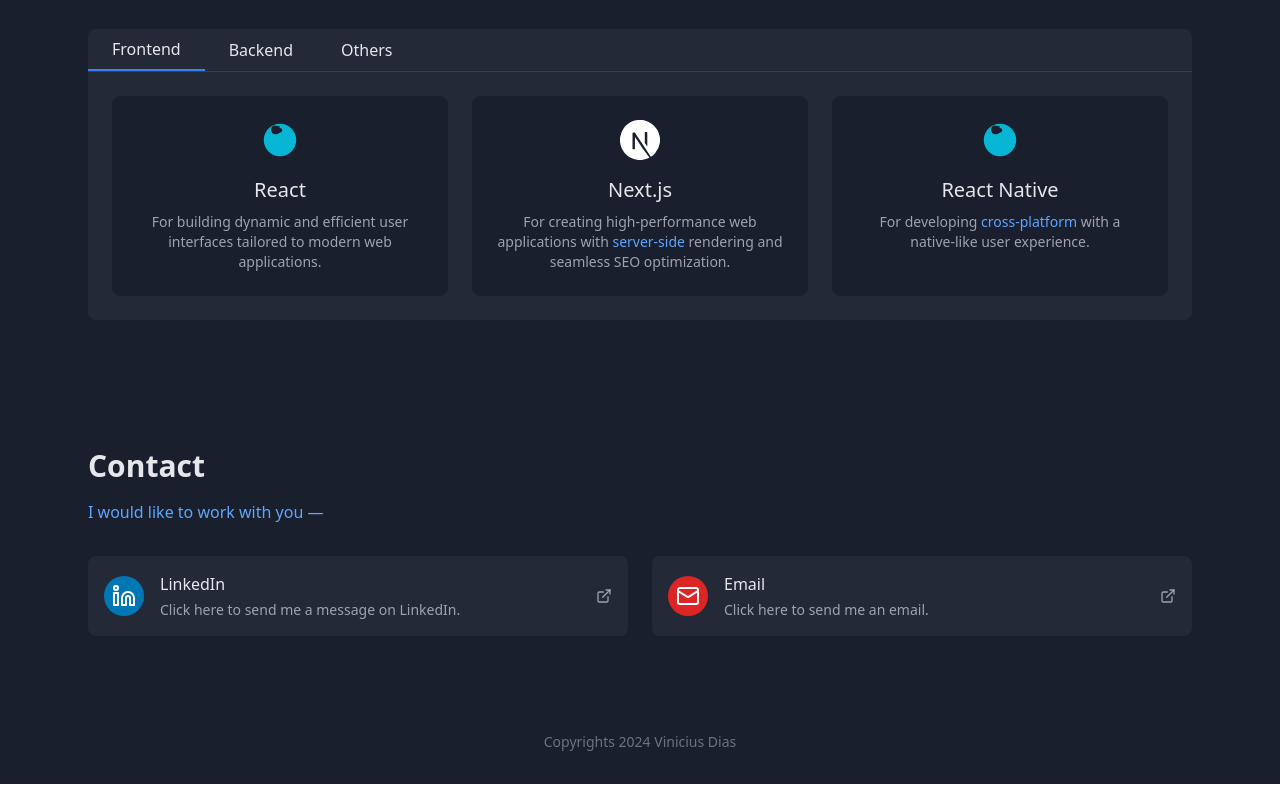
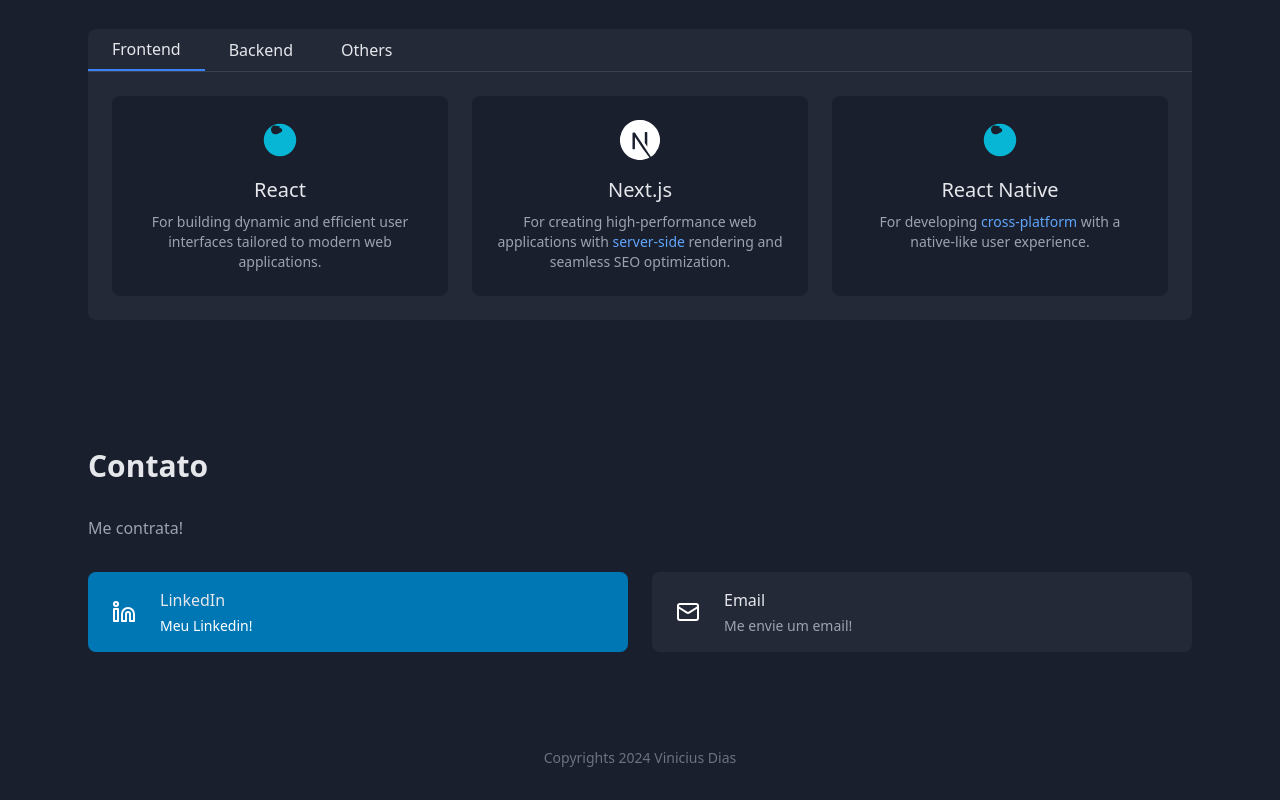
Before and after one commit to Projeto-IGNIS/ignis-site, a React (Vite) app: page / in a window 1280 px wide. Shown: the part 1339-2139 px from the top of the page. Built offline with nearby package versions, Linux system fonts and the light colour scheme.

Commit message:
refactor Contact component: update text and structure for improved clarity and localization

```diff
--- a/src/components/Contact.tsx
+++ b/src/components/Contact.tsx
@@ -1,34 +1,35 @@
-import React from 'react';
-import { LinkedinIcon, ExternalLinkIcon, MailIcon } from 'lucide-react';
+import { LinkedinIcon, MailIcon } from 'lucide-react';
 const Contact = () => {
   return <section className="py-16" id="contact">
-      <h2 className="text-3xl font-bold mb-4">Contact</h2>
-      <p className="text-blue-400 mb-8">I would like to work with you —</p>
-      <div className="grid md:grid-cols-2 gap-6">
-        <div className="bg-[#242938] rounded-lg p-4 flex items-center">
+      <h2 className="text-3xl font-bold mb-8">Contato</h2>
+      <p className="text-gray-400 mb-8">Me contrata!</p>
+      <div className="grid gap-4 md:grid-cols-2 md:gap-6">
+        <a href="https://www.linkedin.com/in/vinidias1" target="_blank" rel="noopener noreferrer" className="block">
+          <div className="bg-[#0077B5] rounded-lg p-4 flex items-center">
             <div className="bg-[#0077B5] p-2 rounded-full mr-4">
               <LinkedinIcon size={24} className="text-white" />
             </div>
             <div className="flex-1">
               <h3 className="font-medium mb-1">LinkedIn</h3>
-            <p className="text-sm text-gray-400">
-              Click here to send me a message on LinkedIn.
+              <p className="text-sm text-white">
+                Meu Linkedin!
               </p>
             </div>
-          <ExternalLinkIcon size={16} className="text-gray-400" />
           </div>
+        </a>
+        <a href="mailto:viniciusdvalenca@gmail.com" className="block">
           <div className="bg-[#242938] rounded-lg p-4 flex items-center">
-          <div className="bg-red-600 p-2 rounded-full mr-4">
+            <div className="bg-[#242938] p-2 rounded-full mr-4">
               <MailIcon size={24} className="text-white" />
             </div>
             <div className="flex-1">
               <h3 className="font-medium mb-1">Email</h3>
               <p className="text-sm text-gray-400">
-              Click here to send me an email.
+                Me envie um email!
               </p>
             </div>
-          <ExternalLinkIcon size={16} className="text-gray-400" />
           </div>
+        </a>
       </div>
     </section>;
 };
```
Lines whose indentation alone changed are shown as unchanged.
